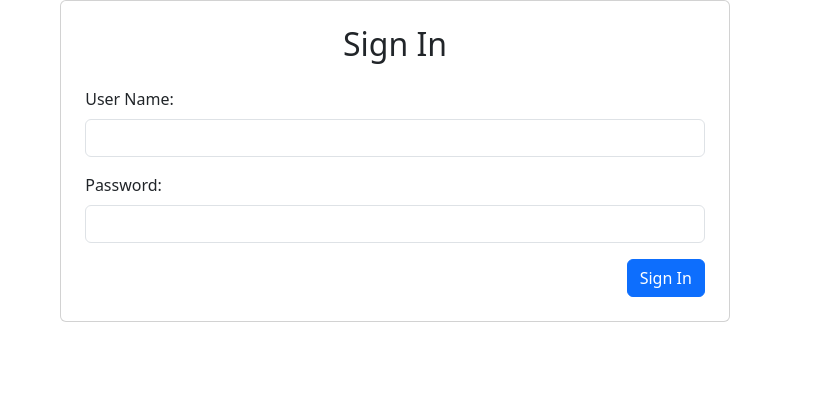
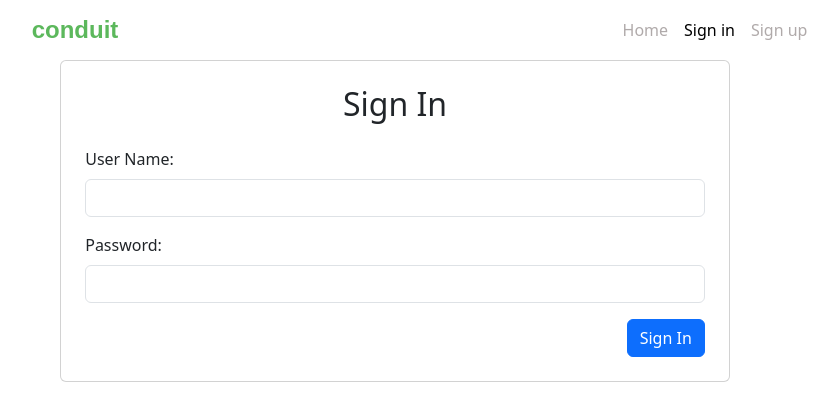
Before and after one commit to MrFutureBoss/React-Final-Project-Team6, a React (Create React App) app in the folder project/: page /login in a window 1280 px wide. Shown: the top 420 px of the page, without its empty margins (245-1083 px from the left). Built offline with nearby package versions, Linux system fonts and the light colour scheme.

Commit message:
Update SignIn.jsx

```diff
--- a/project/src/components/SignIn.jsx
+++ b/project/src/components/SignIn.jsx
@@ -1,6 +1,7 @@
 import React from 'react';
 import { Formik, Form, Field, ErrorMessage } from 'formik';
 import * as Yup from 'yup';
+import Header from "./Home/Header";
 
 
 const signInSchema = Yup.object().shape({
@@ -14,7 +15,8 @@ const SignIn = () => {
   };
 
   return (
-
+    <>
+     <Header/>
     <div className="container d-flex align-items-center justify-content-center">
       <div className="card p-4" style={{ width: '60%' }}>
         <h2 className="mb-4 text-center">Sign In</h2>
@@ -55,6 +57,8 @@ const SignIn = () => {
         </Formik>
       </div>
     </div>
+    </>
+
   );
 };
 
```
